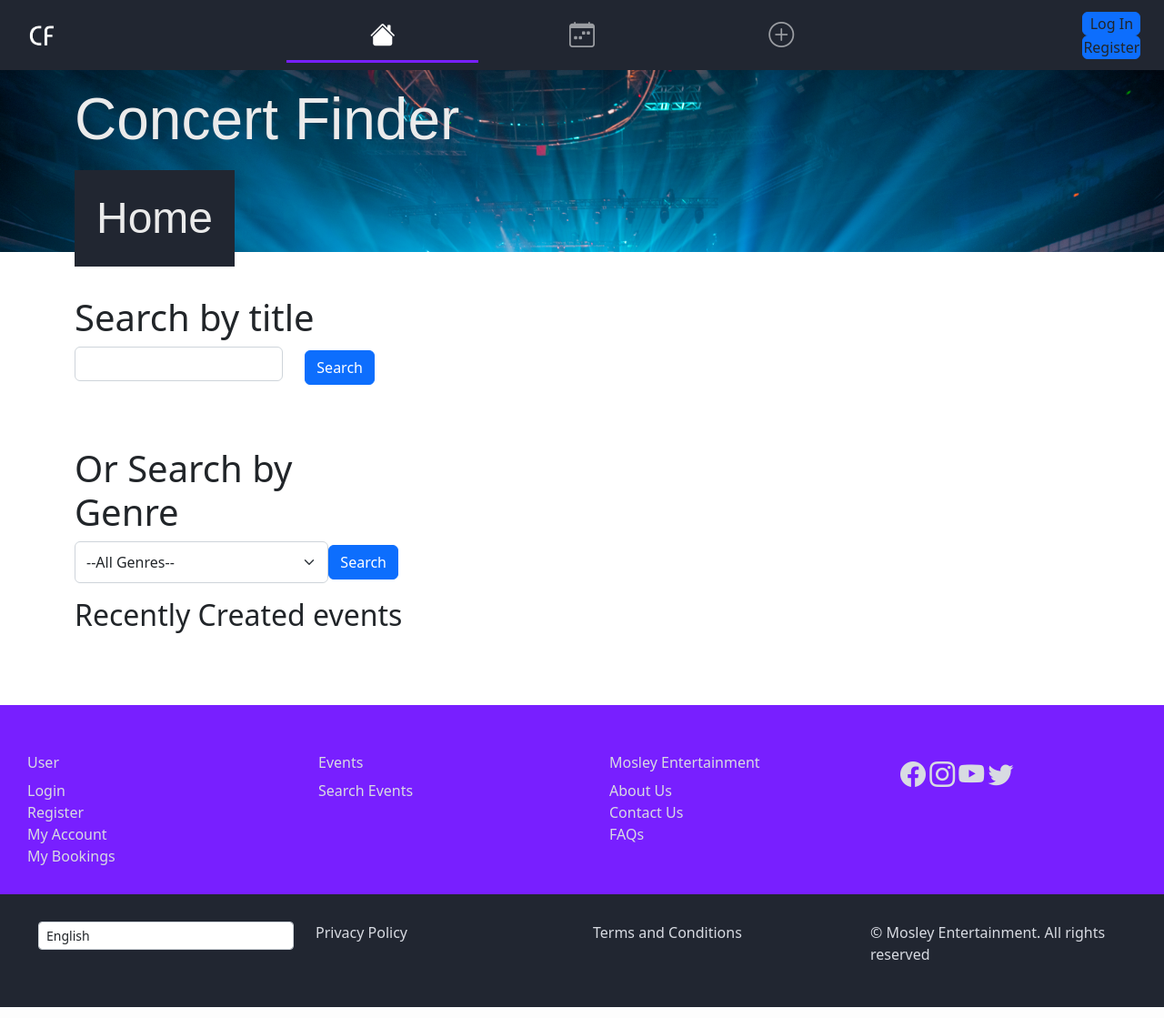
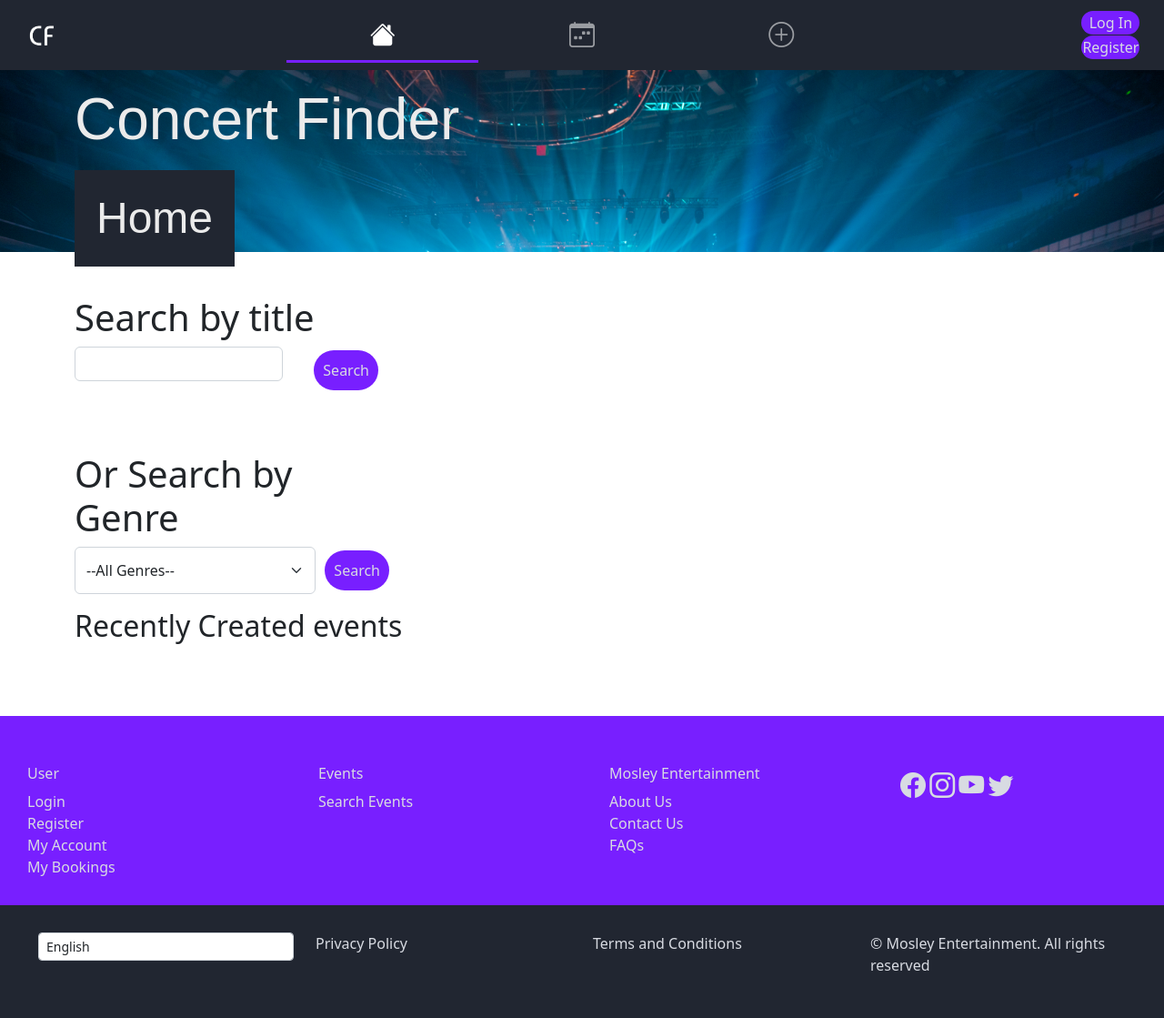
Before and after one commit to SignorRobet/iab207-assignment3, a Flask app: page / in a window 1280 px wide. Shown: the whole page at 91% size. Run offline with Flask 2, Linux system fonts and the light colour scheme; data that the repository does not hold is empty; some libraries are stand-ins or nearby versions.

Commit message:
Styling
- Made button styling consistent
- Removed old unused css

```diff
--- a/website/static/css/style.css
+++ b/website/static/css/style.css
@@ -357,6 +265,34 @@ input[type=submit]:hover {
     border: none;
 }
 
+.generalButtons{
+    background-color: var(--thm-brightviolet);
+    color: var(--thm-lightgrey);
+    border-radius: 25px;
+    padding: 10px;
+    margin: 10px;
+    transition: 0.3s 0s ease-out;
+    border: none;
+}
+
+.navButtons{
+    background-color: var(--thm-brightviolet);
+    color: var(--thm-lightgrey);
+    border-radius: 25px;
+    padding: 1px;
+    margin: 1px;
+    transition: 0.3s 0s ease-out;
+    border: none;
+}
+
+.generalButtons:hover{
+    background-color: var(--thm-darkpurple);
+    color: white;
+    border-radius: 25px;
+    transition: 0.3s 0s ease-out;
+    border: none;
+}
+
 
 /****************************************
 Other
--- a/website/templates/base.html
+++ b/website/templates/base.html
@@ -109,8 +109,8 @@
                 </ul>
                 <!-- TODO Fix responsive -->
                 {% else %}
-                <a class="nav-link btn btn-primary" href="{{url_for('auth.login')}}">Log In</a>
-                <a class="nav-link btn btn-primary" href="{{url_for('auth.register')}}">Register</a>
+                <a class="nav-link btn btn-primary navButtons" href="{{url_for('auth.login')}}">Log In</a>
+                <a class="nav-link btn btn-primary navButtons" href="{{url_for('auth.register')}}">Register</a>
                 {% endif %}
             </div>
         </nav>
--- a/website/templates/concert.html
+++ b/website/templates/concert.html
@@ -91,12 +91,12 @@
 
                         <!-- Book Tickets Button -->
                         {% if concert.status.name == 'OPEN' %}
-                        <button type="button" class="btn btn-primary btn-green" data-bs-toggle="modal"
+                        <button type="button" class="btn btn-primary generalButtons" data-bs-toggle="modal"
                             data-bs-target="#ticketModal">
                             Book Tickets
                         </button>
                         {% else %}
-                        <button type="button" class="btn btn-primary btn-green" disabled>
+                        <button type="button" class="btn btn-primary generalButtons" disabled>
                             {% if concert.status.name == 'UNPUBLISHED' %}
                             Tickets unavailable
                             {% elif concert.status.name == 'CANCELLED' %}
@@ -109,7 +109,7 @@
 
                         <!-- TODO link to edit concert page -->
                         {% if concert.user.id == current_user.id %}
-                        <a href="{{url_for('main.concert', id=concert.id)}}" class="btn btn-danger ms-2">
+                        <a href="{{url_for('main.concert', id=concert.id)}}" class="btn btn-primary generalButtons ms-2">
                             Edit Event
                         </a>
                         {% endif %}
--- a/website/templates/index.html
+++ b/website/templates/index.html
@@ -28,7 +28,7 @@
                                 <div class="col-lg-8"><input type="text" name="search" class="form-control"
                                         id="SearchForm">
                                 </div>
-                                <div class="col-lg-4"><button type="submit" class="btn btn-primary my-1">Search</button>
+                                <div class="col-lg-4"><button type="submit" class="btn btn-primary my-1 generalButtons">Search</button>
                                 </div>
                             </div>
                         </form>
@@ -54,7 +54,7 @@
                                 <option value="EDM">EDM</option>
                                 <option value="JAZZ">JAZZ</option>
                             </select>
-                            <button type="submit" class="flex-shrink-1 btn btn-primary my-1">Search</button>
+                            <button type="submit" class="flex-shrink-1 btn btn-primary my-1 generalButtons">Search</button>
                         </form>
                     </div>
                 </div>
@@ -89,7 +89,7 @@
                                 <p class="card-title">Artist: {{event.artist}}</p>
                             </div>
                             <div class="card-footer"><a href="{{url_for('main.concert', id=event.id)}}"
-                                    class="btn btn-danger"> View Details </a></div>
+                                    class="btn generalButtons"> View Details </a></div>
                         </div>
                     </div>
                     {%endif%}
--- a/website/templates/myconcerts.html
+++ b/website/templates/myconcerts.html
@@ -105,7 +105,7 @@
                                 <td> {{hosted.venue}} </td>
                                 <td> {{hosted.time}} </td>
                                 <td class="text-center">
-                                    <a href="concertDetails.html" class="btn btn-primary btn-green">
+                                    <a href="concertDetails.html" class="btn btn-primary generalButtons">
                                         Edit Event
                                     </a>
                                 </td>
--- a/website/views.py
+++ b/website/views.py
@@ -59,7 +59,7 @@ def myconcerts():
 
 
 @bp.route('/createevent', methods=['GET', 'POST'])
-# @login_required --- left for now while creating page so easy to view
+@login_required
 def createevent():
     form = CreateEventForm()
 
```
Also changed, not shown: other parts of website/static/css/style.css (+0 -92 lines).
